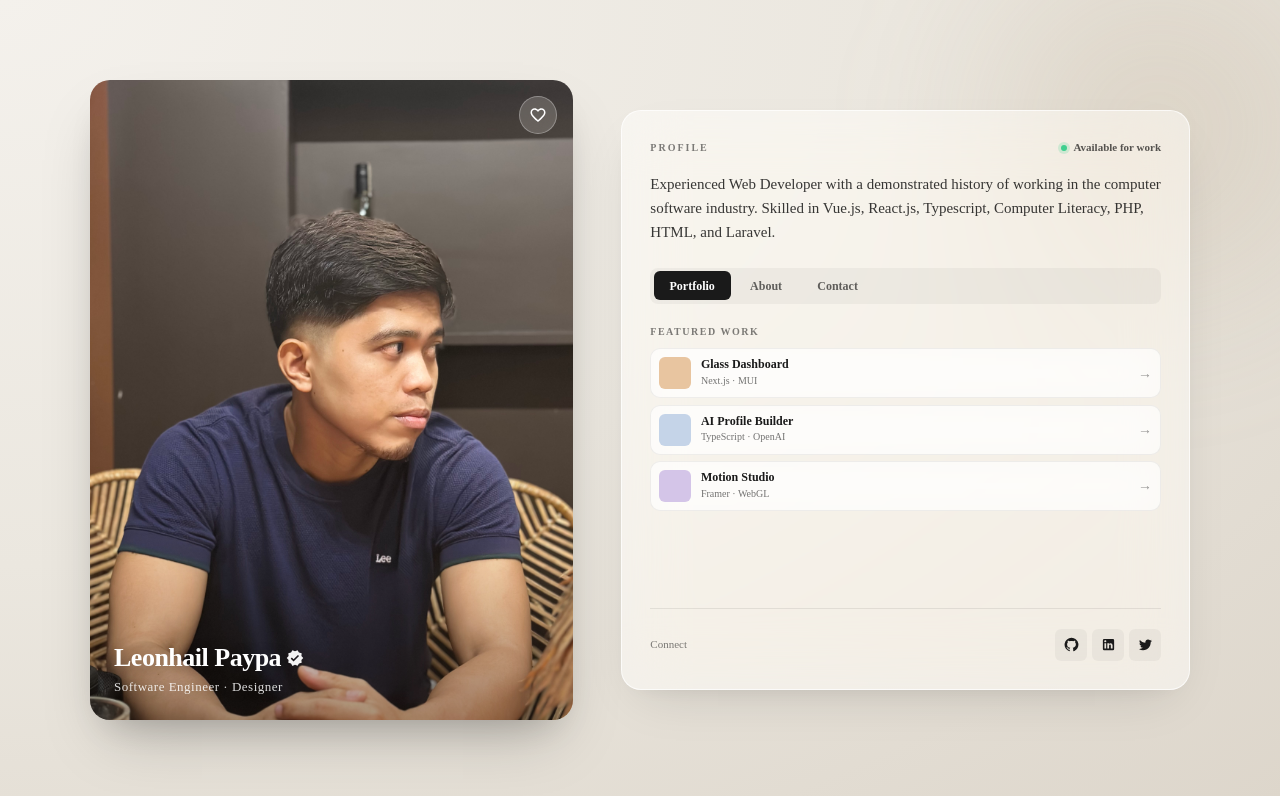
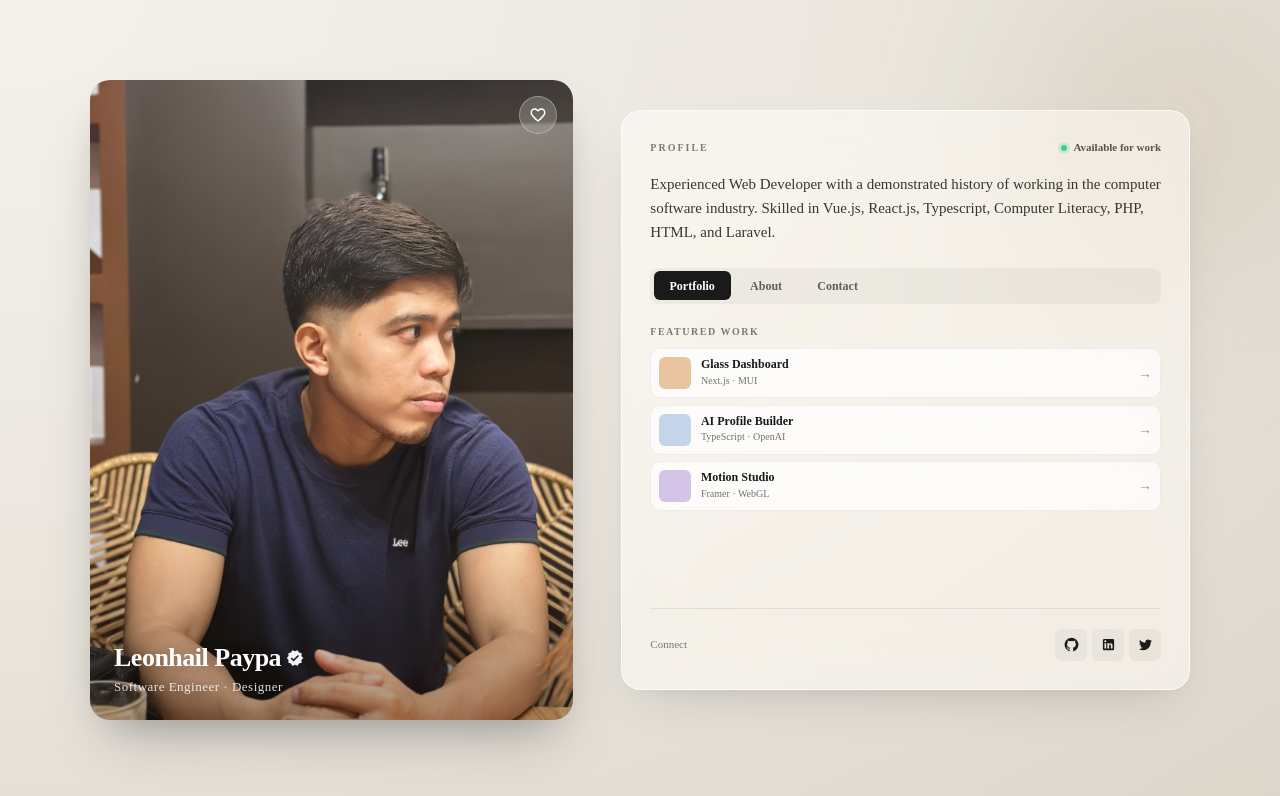
Before and after one commit to leonhail-nell/profile, a Next.js app: page / in a window 1280 px wide. Shown: the top 796 px of the page. Built offline with nearby package versions, Linux system fonts and the light colour scheme.

Commit message:
align image

```diff
--- a/app/page.tsx
+++ b/app/page.tsx
@@ -106,7 +106,12 @@ export default function ProfilePage() {
                 style={{
                   objectFit: "cover",
                   objectPosition: "55% 25%",
-                  transform: "scale(1.15)",
+                  // Body center in this photo sits at ~(45.4%, 64.7%) of the
+                  // image, vs (48.5%, 62.5%) in profile-liked.jpg. Translate
+                  // this image so its body aligns with the smiling photo's
+                  // body, then the crossfade reads as the head turning to
+                  // smile rather than the whole frame jumping.
+                  transform: "translate(3.5%, -2.5%) scale(1.15)",
                   transformOrigin: "center 30%",
                 }}
               />
```
